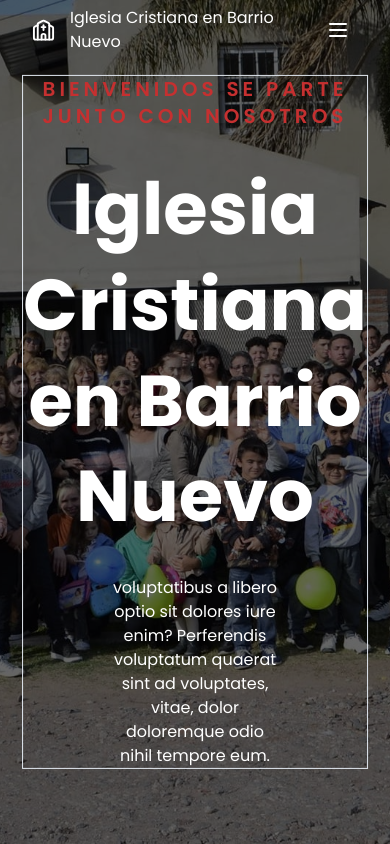
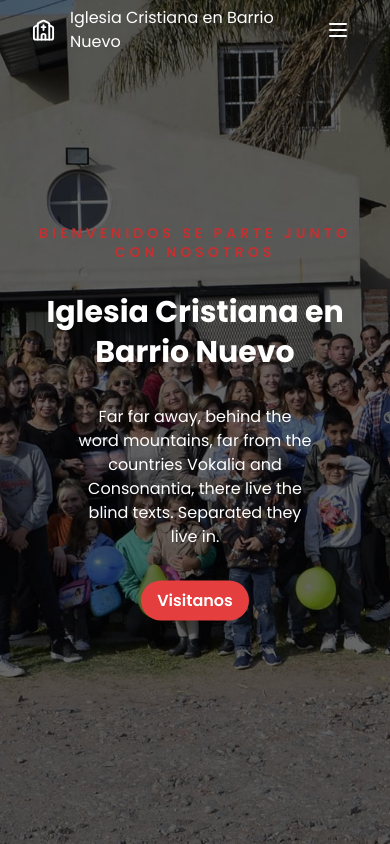
Before and after one commit to Agus9217/ultimate-church-project, a Next.js app: page / in a window 390 px wide. Built offline with nearby package versions, Linux system fonts and the light colour scheme.

Commit message:
adding responsive style

```diff
--- a/src/app/components/hero/Hero.tsx
+++ b/src/app/components/hero/Hero.tsx
@@ -1,4 +1,4 @@
-import { Box, Flex, Heading, Text } from '@chakra-ui/react'
+import { Box, Button, Flex, Heading, Text } from '@chakra-ui/react'
 import Image from 'next/image'
 import React from 'react'
 
@@ -25,10 +25,10 @@ export const Hero = () => {
           left={'50%'}
           transform={'translate(-50%, -50%)'}
           flexDirection={'column'}
-          borderWidth={'thin'}
           gap={8}
           alignItems={'center'}
-
+          maxW={'80%'}
+          w={'100%'}
           textAlign={'center'}
         >
           <Heading
@@ -36,7 +36,7 @@ export const Hero = () => {
             textShadow={'xl'}
             fontWeight={'600'}
             textTransform={'uppercase'}
-            fontSize={'xl'}
+            fontSize={{ base: 'sm', md: 'xl' }}
             letterSpacing={4}
             color={'red.600'}
           >
@@ -44,17 +44,26 @@ export const Hero = () => {
           </Heading>
           <Heading
             color={'white'}
-            fontSize={'7xl'}
+            fontSize={{ base: '3xl', md: '5xl', lg: '7xl' }}
           >
             Iglesia Cristiana en Barrio Nuevo
           </Heading>
           <Text
-            maxW={'50%'}
+            maxW={{ base: '75%', md: '40%' }}
             w={'100%'}
             color={'white'}
           >
-            voluptatibus a libero optio sit dolores iure enim? Perferendis voluptatum quaerat sint ad voluptates, vitae, dolor doloremque odio nihil tempore eum.
+            Far far away, behind the word mountains, far from the countries Vokalia and Consonantia, there live the blind texts. Separated they live in.
           </Text>
+          <Box>
+            <Button
+              colorScheme={'red'}
+              size={{ base: 'md', md: 'lg' }}
+              rounded={'full'}
+            >
+              Visitanos
+            </Button>
+          </Box>
         </Flex>
       </Box>
     </Flex>
```
